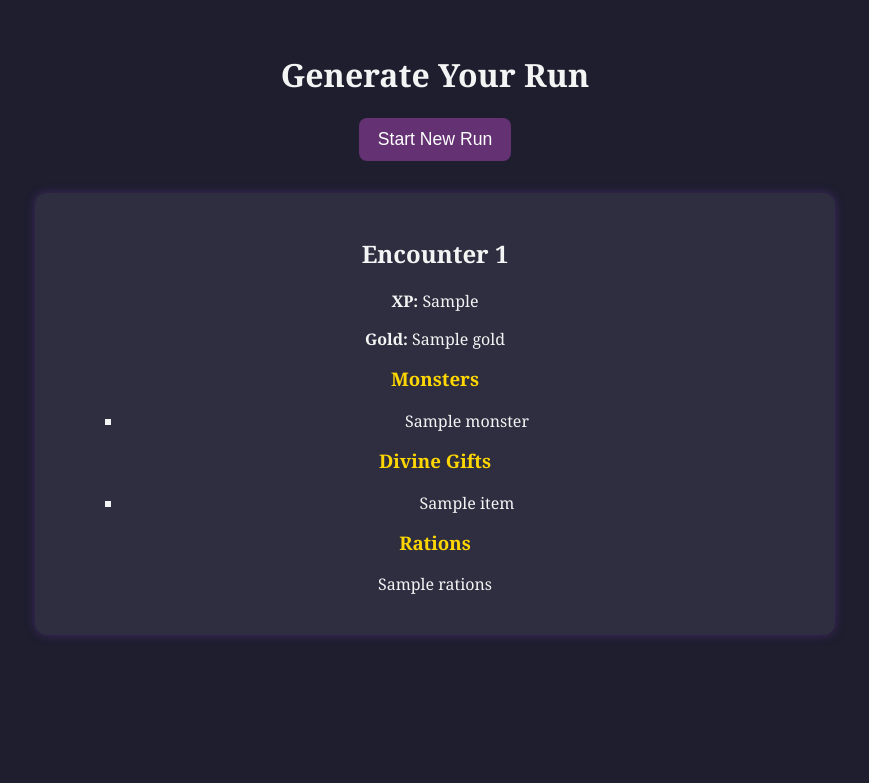
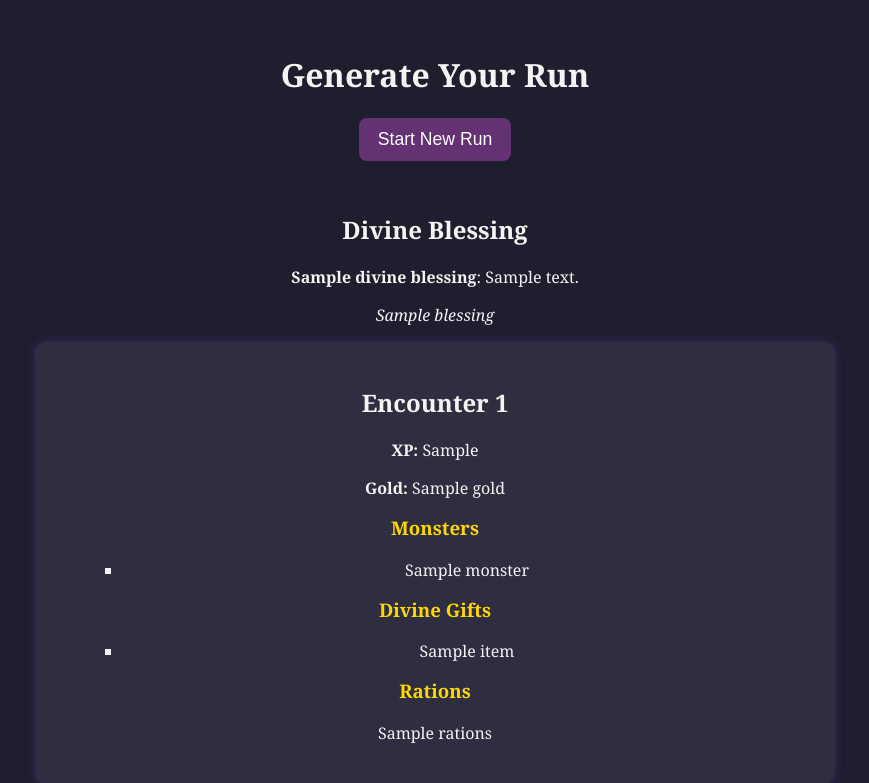
Before and after one commit to BiagiarelliAdriano/D-D-Mortal-Trials-Run-Generator, a Flask app: template templates/index.html in a window 1280 px wide. Shown: the top 783 px of the page, without its empty margins (205-1074 px from the left). Before the commit the page ends 638 px from the top, so only its background shows below. Run offline with Flask 3, Linux system fonts and the light colour scheme; the template is opened without the code that fills it: most values are stand-ins (such as "Sample title", 1, 10 or a date in 2020); parts of the project's set-up code (start-up, migrations or seed data) failed here and were passed over.

Commit message:
Add divine blessing generator and html

```diff
--- a/encounter_generator.py
+++ b/encounter_generator.py
@@ -1013,6 +1013,10 @@ def print_encounter(encounter, number):
             time.sleep(0.3)
 
 if __name__ == "__main__":
+    divine_blessing_for_run = generate_divine_blessing()
+    print("\n=== Divine Blessing For This Run ===")
+    print(f" {divine_blessing_for_run}")
+    print("=======================================\n")
     encounters = generate_all_encounters(39)
     for i, encounter in enumerate(encounters, start=1):
         print_encounter(encounter, i)
--- a/templates/index.html
+++ b/templates/index.html
@@ -10,7 +10,13 @@
         <form method="POST">
             <button type="submit">Start New Run</button>
         </form>
-
+        {% if divine_blessing %}
+            <div class="blessing">
+                <h2>Divine Blessing</h2>
+                <p><strong>{{ divine_blessing.name }}</strong>: {{ divine_blessing.description }}</p>
+                <p><em>{{ divine_blessing.blessing }}</em></p>
+            </div>
+        {% endif %}
         {% if encounters %}
         {% for num, encounter in encounters %}
             <div class="encounter">
```
